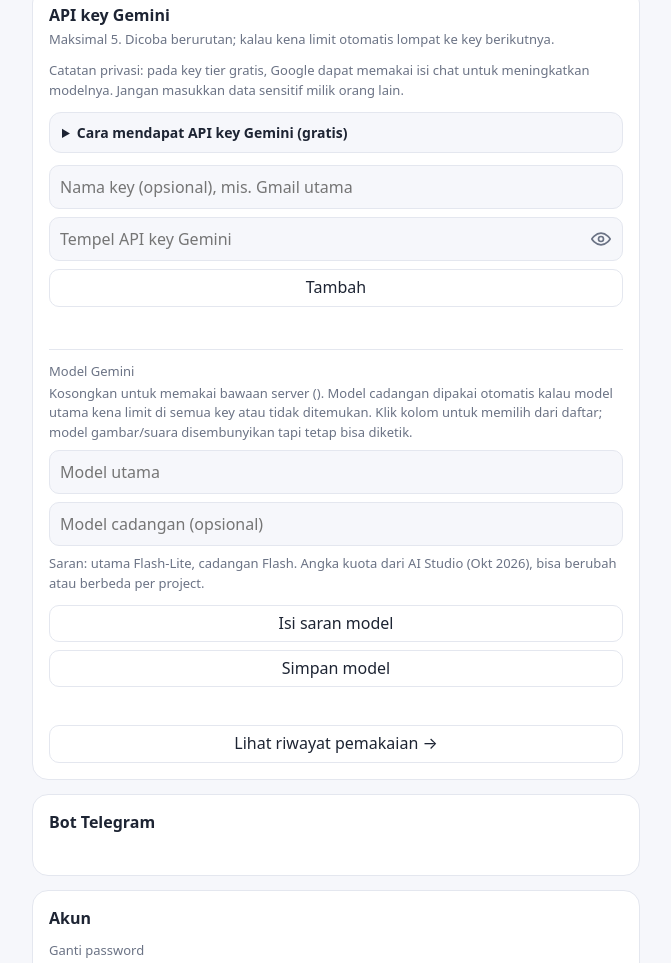
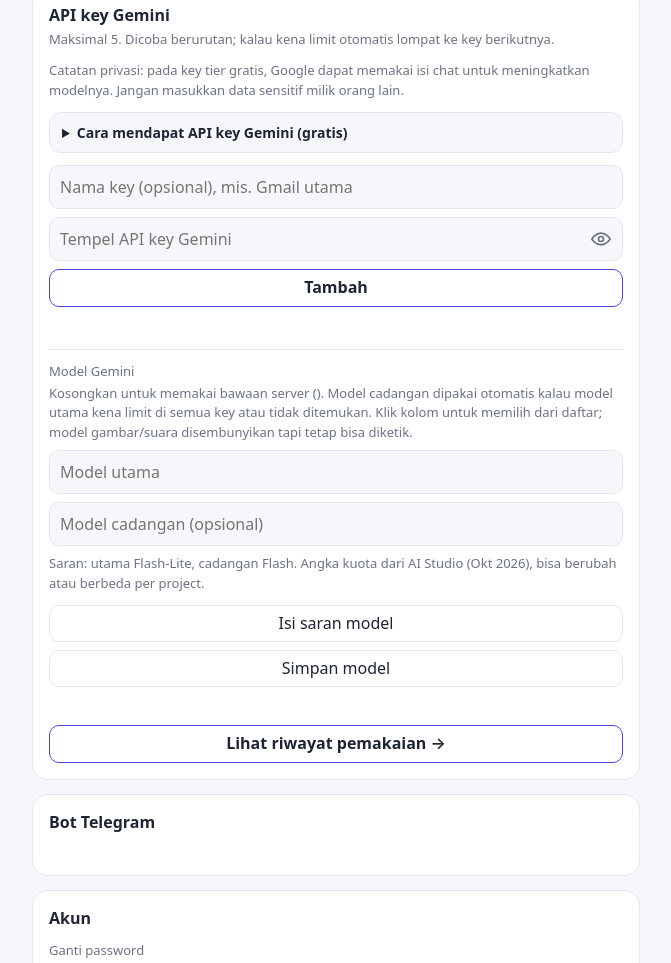
Before and after one commit to ekodororo-hash/asistenku, a plain HTML site: page settings.html in a window 1280 px wide. Shown: the part 565-1528 px from the top of the page, without its empty margins (304-975 px from the left). Drawn offline with Linux system fonts and the light colour scheme; no server answers.

Commit message:
Update settings.html

```diff
--- a/settings.html
+++ b/settings.html
@@ -6,7 +6,7 @@
 <meta name="theme-color" content="#4f46e5">
 <title>Pengaturan · Asisten Pribadi</title>
 <style>
-  :root { --bg:#f6f7fb; --card:#fff; --ink:#1d2433; --muted:#6b7385; --accent:#4f46e5; --line:#e4e7ef; --err:#d33; --ok:#2a9d4b; }
+  :root { color-scheme: light dark; --bg:#f6f7fb; --card:#fff; --ink:#1d2433; --muted:#6b7385; --accent:#4f46e5; --line:#e4e7ef; --err:#d33; --ok:#2a9d4b; }
   @media (prefers-color-scheme: dark) {
     :root { --bg:#0f1220; --card:#181c2e; --ink:#e8eaf3; --muted:#9aa1b5; --line:#2a3050; }
   }
@@ -19,6 +19,8 @@
   button.primary { background:var(--accent); color:#fff; border-color:var(--accent); }
   button.danger { color:var(--err); border-color:var(--err); }
   button:disabled { opacity:.5; cursor:default; }
+  a.btn, a.btn:visited, a.btn:hover { color:var(--ink); }
+  #histLink, #keyAddBtn { color:var(--ink); background:var(--card); border-color:var(--accent); font-weight:600; }
   main { max-width:640px; margin:0 auto; padding:16px; padding-bottom:max(32px, env(safe-area-inset-bottom)); display:flex; flex-direction:column; gap:14px; }
   section { background:var(--card); border:1px solid var(--line); border-radius:16px; padding:16px; }
   section h2 { font-size:16px; margin:0 0 4px; display:flex; align-items:baseline; gap:8px; }
```
